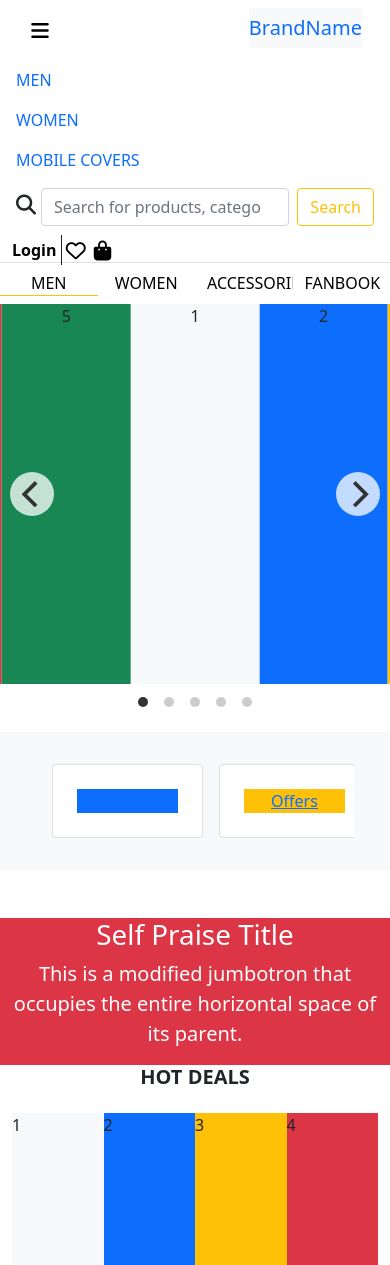
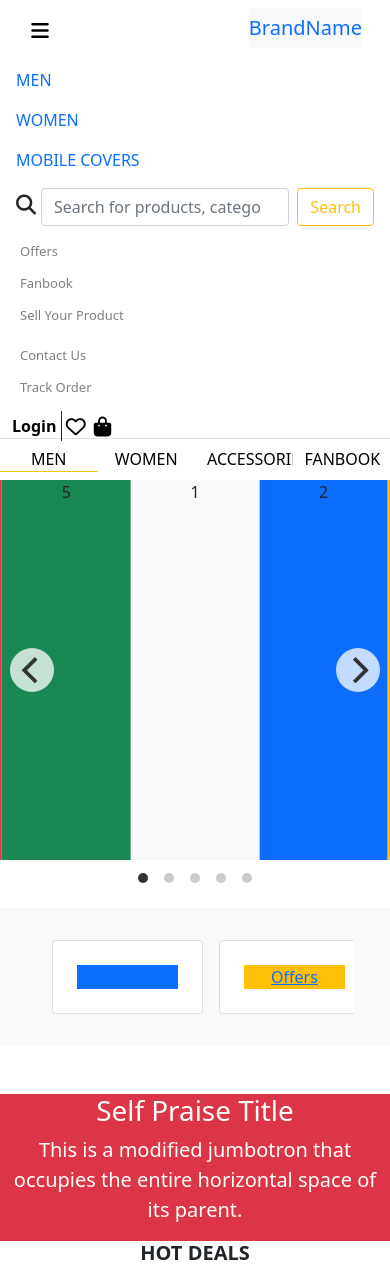
Before and after one commit to pragat-pandya/Django_Ecommerce, a Django app: page / in a window 390 px wide, after a click that opens the changed part. Shown: the top 1265 px of the page. Run offline with Django 3.2, Linux system fonts and the light colour scheme; some libraries are stand-ins or nearby versions.

Commit message:
Fix the issue of preNav add it to collapse in small screens.

```diff
--- a/app/templates/app/layout.html
+++ b/app/templates/app/layout.html
@@ -229,20 +229,20 @@
   <div class="container-fluid d-none d-lg-block d-md-none" id="Nav">
     <div class="container">
       <div class="row" id="preNav">
-        <div class="p-1 col-1">
+        <div class="p-1 col-lg-1">
 					<a class="ugly" href="#">Offers</a>
         </div>
-        <div class="p-1 col-1">
+        <div class="p-1 col-lg-1 ">
           <a class="ugly" href="{% url 'fanbook' %}">Fanbook</a>
         </div>
-        <div class="p-1 col-2 text-centers">
+        <div class="p-1 col-lg-2 text-centers">
           <a class="ugly" href="#">Sell Your Product</a>
         </div>
-        <div class="p-1 col-6"></div>
-        <div class="p-1 col-1">
+        <div class="p-1 col-lg-6"></div>
+        <div class="p-1 col-lg-1">
           <a class="ugly" href="#">Contact Us</a>
         </div>
-        <div class="p-1 col-1">
+        <div class="p-1 col-lg-1">
           <a class="ugly" href="#">Track Order</a>
         </div>
       </div>
@@ -277,7 +277,6 @@
                   <button class="btn btn-outline-warning ml-1" type="submit">Search</button>
                 </form>
               </li>
-            </ul>
               <form class="d-lg-none d-flex text-center my-2 mr-auto" action="JAVASCRIPT FUNCTION">
                 <span id="search" class="mt-1">
                     <i class="fas fa-lg fa-search"></i>
@@ -285,6 +284,29 @@
                 <input class="form-control me-2" type="search" placeholder="Search for products, categories, etc." aria-label="Search">
                 <button class="btn btn-outline-warning ml-1" type="submit">Search</button>
               </form>
+              <li class="d-block d-sm-block d-lg-none d-xl-none d-xxl-none nav-item">
+                <div class="container">
+                  <div class="row" id="preNav">
+                    <div class="p-1 col-lg-1">
+                      <a class="ugly" href="#">Offers</a>
+                    </div>
+                    <div class="p-1 col-lg-1 ">
+                      <a class="ugly" href="{% url 'fanbook' %}">Fanbook</a>
+                    </div>
+                    <div class="p-1 col-lg-2 text-centers">
+                      <a class="ugly" href="#">Sell Your Product</a>
+                    </div>
+                    <div class="p-1 col-lg-6"></div>
+                    <div class="p-1 col-lg-1">
+                      <a class="ugly" href="#">Contact Us</a>
+                    </div>
+                    <div class="p-1 col-lg-1">
+                      <a class="ugly" href="#">Track Order</a>
+                    </div>
+                  </div>
+                </div>
+              </li>
+            </ul>
           </div>
           <div class="ml-auto">
             <a href="#" class="navbar-links px-lg-1"><b>Login</b></a>
```
Lines whose indentation alone changed are shown as unchanged.
